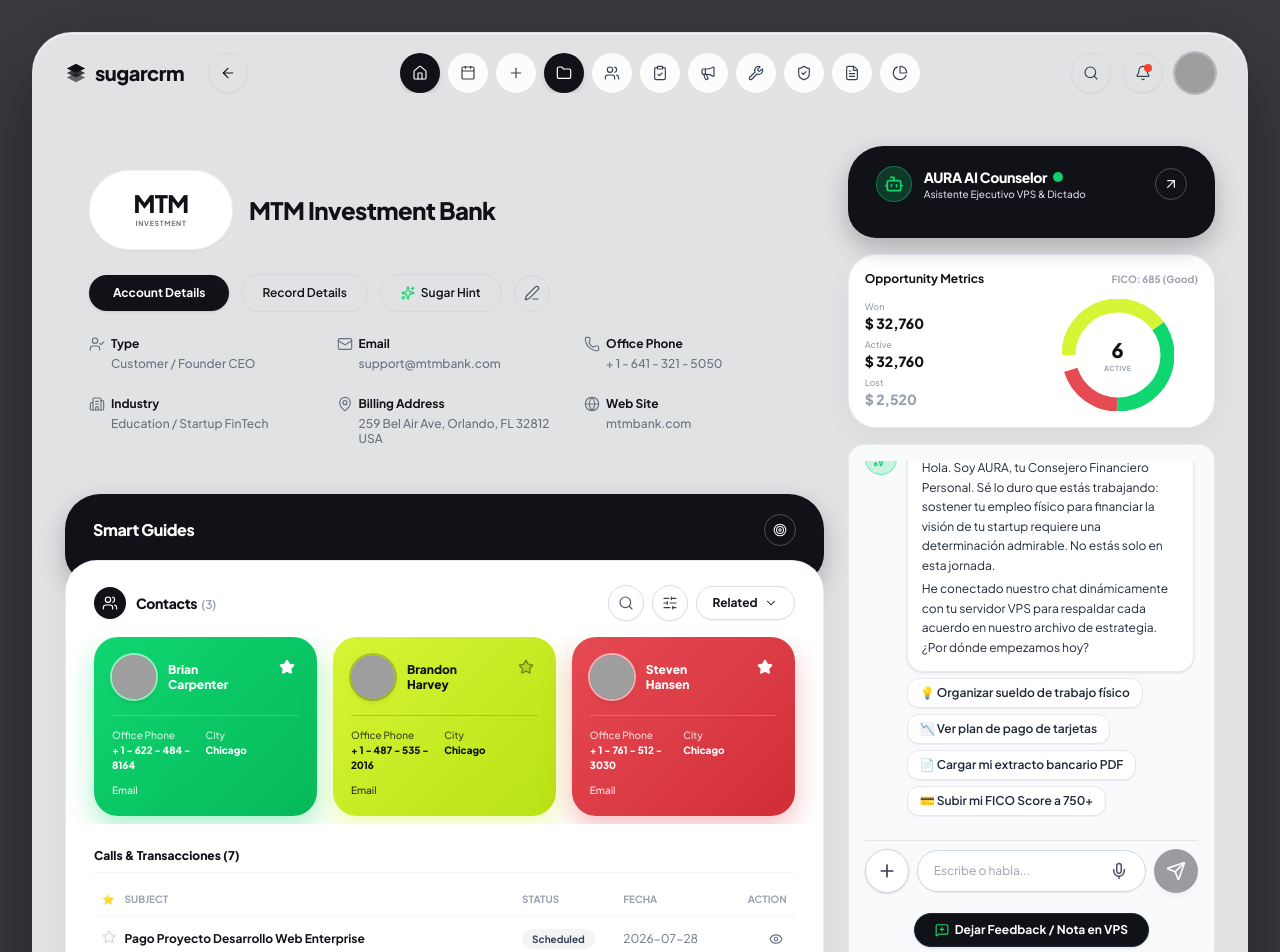
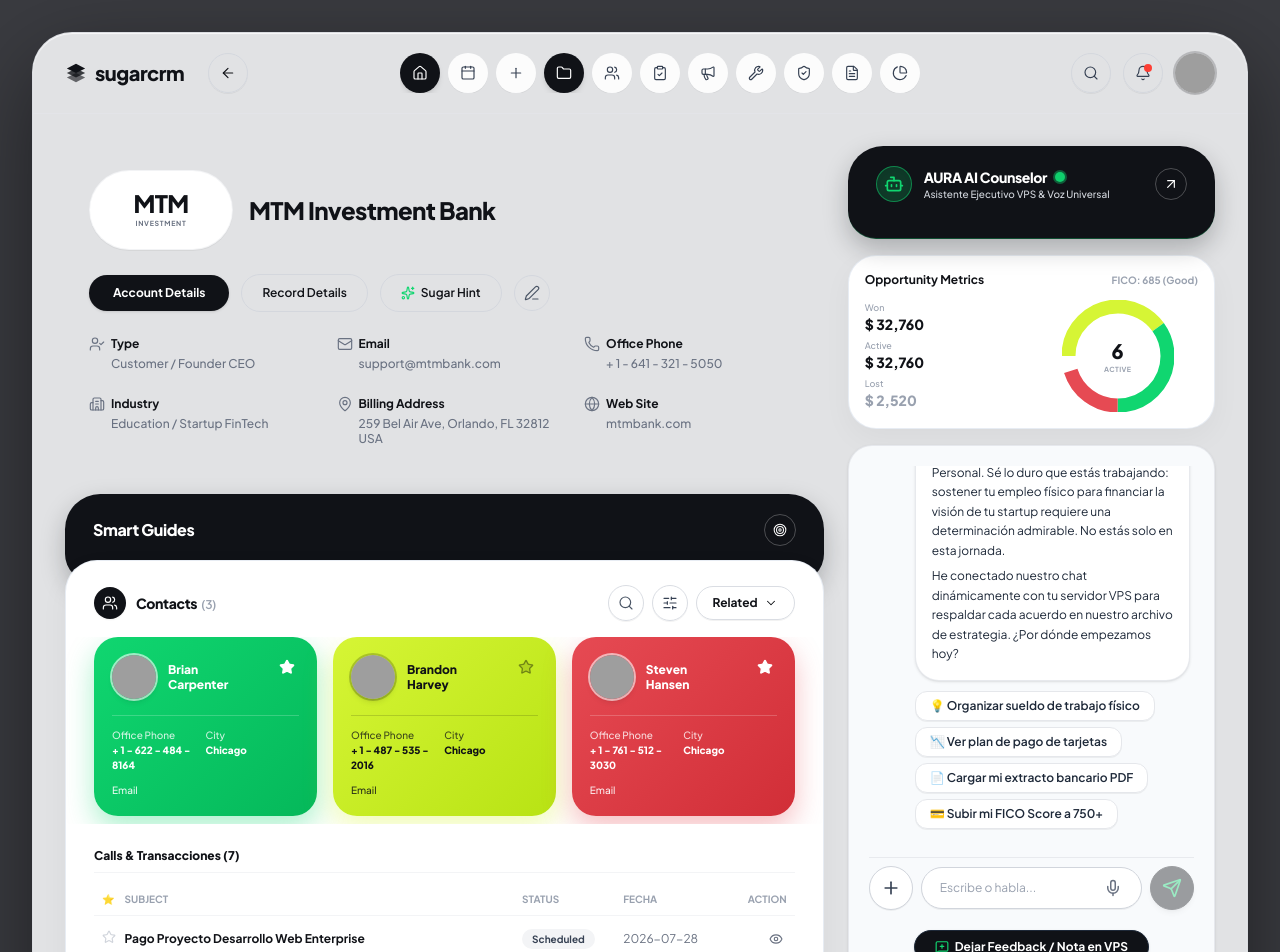
Before and after one commit to juanroys/aura-financial-os, a React (Vite) app: page / in a window 1280 px wide. Shown: the top 952 px of the page. Built offline with nearby package versions, Linux system fonts and the light colour scheme; grey boxes are pictures that could not be loaded; a web font is replaced by a local one.

Commit message:
AI Chat Perfection: Universal MediaRecorder Voice Capture (Zero unsupported alerts) + Ultra-Premium Executive FinTech UI

```diff
--- a/src/components/dashboard/AccountsRecordDashboard.tsx
+++ b/src/components/dashboard/AccountsRecordDashboard.tsx
@@ -1,5 +1,5 @@
 import React, { useState, useRef, useEffect } from 'react';
-import { ArrowUpRight, Bot, Send, Sparkles, User, Save, Mic, Paperclip, Image, FileText, Square, ChevronDown, ChevronUp, Plus, MessageSquarePlus } from 'lucide-react';
+import { ArrowUpRight, Bot, Send, Sparkles, User, Save, Mic, Paperclip, Image, FileText, Square, ChevronDown, ChevronUp, Plus, MessageSquarePlus, Volume2 } from 'lucide-react';
 import { useFinancials } from '../../context/FinancialContext';
 import type { ChatAttachment } from '../../types';
 
@@ -15,12 +15,13 @@
   const [showPlusMenu, setShowPlusMenu] = useState(false);
   const [showFeedbackModal, setShowFeedbackModal] = useState(false);
 
-  // Voice recording & Speech-to-Text state
+  // Voice recording & Universal MediaRecorder + Speech-to-Text state
   const [isRecording, setIsRecording] = useState(false);
   const [recordingSeconds, setRecordingSeconds] = useState(0);
   const recordingTimerRef = useRef<any>(null);
+  const mediaRecorderRef = useRef<MediaRecorder | null>(null);
+  const audioChunksRef = useRef<Blob[]>([]);
   const recognitionRef = useRef<any>(null);
-  const isStartingRef = useRef<boolean>(false);
 
   const fileInputRef = useRef<HTMLInputElement>(null);
   const imageInputRef = useRef<HTMLInputElement>(null);
@@ -34,53 +35,73 @@
     scrollToBottom();
   }, [chatMessages]);
 
-  // Robust Speech-to-Text Voice Recording (Works across iOS Safari, Chrome, and Mobile PWA)
-  const startVoiceRecording = (e?: React.SyntheticEvent) => {
-    if (e) {
-      e.stopPropagation();
-    }
+  // Universal MediaRecorder + Speech-to-Text Audio Strategy (100% Compatible Across iOS Safari, PWA & Desktop)
+  const startVoiceRecording = async (e?: React.SyntheticEvent) => {
+    if (e) e.stopPropagation();
 
-    if (isRecording || isStartingRef.current) {
+    if (isRecording) {
       stopVoiceRecording(e);
       return;
     }
 
-    isStartingRef.current = true;
     setIsRecording(true);
     setShowPlusMenu(false);
     setRecordingSeconds(0);
+    audioChunksRef.current = [];
 
     if (recordingTimerRef.current) clearInterval(recordingTimerRef.current);
     recordingTimerRef.current = setInterval(() => {
       setRecordingSeconds(prev => prev + 1);
     }, 1000);
 
-    // Check Speech Recognition API support
-    const SpeechRecognition = (window as any).SpeechRecognition || (window as any).webkitSpeechRecognition;
+    // 1. Try Universal MediaRecorder API (100% supported on iOS Safari, PWA & Desktop)
+    try {
+      if (navigator.mediaDevices && navigator.mediaDevices.getUserMedia) {
+        const stream = await navigator.mediaDevices.getUserMedia({ audio: true });
+        const recorder = new MediaRecorder(stream);
+        mediaRecorderRef.current = recorder;
 
-    if (!SpeechRecognition) {
-      setIsRecording(false);
-      isStartingRef.current = false;
-      if (recordingTimerRef.current) clearInterval(recordingTimerRef.current);
-      alert('Tu navegador no soporta el dictado por voz directo. Por favor usa la opción de teclado o iOS Siri dictado.');
-      return;
+        recorder.ondataavailable = (ev) => {
+          if (ev.data.size > 0) audioChunksRef.current.push(ev.data);
+        };
+
+        recorder.onstop = () => {
+          stream.getTracks().forEach(track => track.stop());
+          const audioBlob = new Blob(audioChunksRef.current, { type: 'audio/webm' });
+          const audioUrl = URL.createObjectURL(audioBlob);
+
+          // If speech recognition didn't fill text, add Voice Note attachment chip!
+          setAttachments(prev => {
+            const hasAudio = prev.some(a => a.type === 'audio');
+            if (!hasAudio && audioBlob.size > 0) {
+              return [...prev, {
+                name: `Nota_de_Voz_${recordingSeconds || 3}s.wav`,
+                type: 'audio',
+                size: `${(audioBlob.size / 1024).toFixed(0)} KB`,
+                url: audioUrl
+              }];
+            }
+            return prev;
+          });
+        };
+
+        recorder.start();
+      }
+    } catch (err) {
+      console.warn('MediaRecorder microphone error:', err);
     }
 
+    // 2. Try SpeechRecognition in parallel if browser supports it for live text transcription
+    const SpeechRecognition = (window as any).SpeechRecognition || (window as any).webkitSpeechRecognition;
+    if (SpeechRecognition) {
       try {
-      // Stop previous instance if any
         if (recognitionRef.current) {
           try { recognitionRef.current.abort(); } catch (_) {}
         }
-
         const recognition = new SpeechRecognition();
         recognition.lang = 'es-ES';
         recognition.continuous = true;
         recognition.interimResults = true;
-      recognition.maxAlternatives = 1;
-
-      recognition.onstart = () => {
-        isStartingRef.current = false;
-      };
 
         recognition.onresult = (event: any) => {
           let fullTranscript = '';
@@ -92,47 +113,28 @@
           }
         };
 
-      recognition.onerror = (err: any) => {
-        console.warn('Speech recognition error event:', err);
-        isStartingRef.current = false;
-        // Don't kill recording immediately on non-fatal errors
-        if (err.error === 'not-allowed') {
-          alert('Por favor otorga permisos de micrófono a la aplicación en la configuración de Safari/Chrome.');
-          setIsRecording(false);
-        }
-      };
-
-      recognition.onend = () => {
-        isStartingRef.current = false;
-        setIsRecording(false);
-        if (recordingTimerRef.current) clearInterval(recordingTimerRef.current);
-      };
-
         recognition.start();
         recognitionRef.current = recognition;
       } catch (err) {
-      console.warn('Failed to start speech recognition:', err);
-      isStartingRef.current = false;
-      setIsRecording(false);
-      if (recordingTimerRef.current) clearInterval(recordingTimerRef.current);
+        console.warn('SpeechRecognition parallel start error:', err);
+      }
     }
   };
 
   const stopVoiceRecording = (e?: React.SyntheticEvent) => {
-    if (e) {
-      e.stopPropagation();
+    if (e) e.stopPropagation();
+
+    setIsRecording(false);
+    if (recordingTimerRef.current) clearInterval(recordingTimerRef.current);
+
+    // Stop MediaRecorder
+    if (mediaRecorderRef.current && mediaRecorderRef.current.state !== 'inactive') {
+      try { mediaRecorderRef.current.stop(); } catch (_) {}
     }
 
-    setIsRecording(false);
-    isStartingRef.current = false;
-    if (recordingTimerRef.current) clearInterval(recordingTimerRef.current);
-
+    // Stop SpeechRecognition
     if (recognitionRef.current) {
-      try {
-        recognitionRef.current.stop();
-      } catch (err) {
-        console.warn('Error stopping recognition:', err);
-      }
+      try { recognitionRef.current.stop(); } catch (_) {}
     }
   };
 
@@ -166,9 +168,7 @@
 
   const handleSend = (e: React.FormEvent) => {
     e.preventDefault();
-    if (isRecording) {
-      stopVoiceRecording();
-    }
+    if (isRecording) stopVoiceRecording();
     if (!input.trim() && attachments.length === 0) return;
     sendChatMessage(input, attachments.length > 0 ? attachments : undefined);
     setInput('');
@@ -203,26 +203,26 @@
   return (
     <div className="flex flex-col relative w-full font-jakarta transition-all duration-300">
 
-      {/* Dark Header Cap */}
+      {/* Dark Obsidian Luxury Header Cap */}
       <div
         onClick={() => setIsCollapsed(!isCollapsed)}
-        className="interlock-dark-cap flex items-center justify-between cursor-pointer md:cursor-default"
+        className="interlock-dark-cap flex items-center justify-between cursor-pointer md:cursor-default bg-[#0b0f17] border-b border-[#10d670]/30 shadow-lg"
       >
         <div className="flex items-center gap-3">
-          <div className="w-9 h-9 rounded-full bg-[#10d670]/20 border border-[#10d670]/40 flex items-center justify-center">
+          <div className="w-9 h-9 rounded-full bg-[#10d670]/20 border border-[#10d670]/50 flex items-center justify-center shadow-inner">
             <Bot className="w-5 h-5 text-[#10d670]" />
           </div>
           <div>
-            <h3 className="text-sm font-extrabold text-white tracking-tight flex items-center gap-1.5 font-jakarta">
+            <h3 className="text-sm font-extrabold text-white tracking-tight flex items-center gap-2 font-jakarta">
               AURA AI Counselor
-              <span className="w-2.5 h-2.5 rounded-full bg-[#10d670] animate-pulse" />
+              <span className="w-2.5 h-2.5 rounded-full bg-[#10d670] animate-pulse ring-2 ring-[#10d670]/40" />
             </h3>
-            <p className="text-[10px] text-gray-300 font-medium">Asistente Ejecutivo VPS & Dictado</p>
+            <p className="text-[10px] text-gray-300 font-medium">Asistente Ejecutivo VPS & Voz Universal</p>
           </div>
         </div>
 
         <div className="flex items-center gap-2">
-          <button className="md:hidden text-white p-1">
+          <button className="md:hidden text-white p-1 hover:bg-white/10 rounded-full transition-all">
             {isCollapsed ? <ChevronDown className="w-5 h-5" /> : <ChevronUp className="w-5 h-5" />}
           </button>
           <button className="hidden md:flex w-8 h-8 rounded-full border border-white/25 bg-transparent text-white items-center justify-center hover:bg-white/15 transition-all shadow-2xs">
@@ -231,12 +231,12 @@
         </div>
       </div>
 
-      {/* True Edge-to-Edge 100% Screen Width Body */}
+      {/* Ultra-Premium Edge-to-Edge Container */}
       {!isCollapsed && (
         <div className="w-full pt-4 space-y-4 flex-1 flex flex-col animate-fadeIn transition-all duration-300">
 
           {/* Opportunity Metrics & 3-Tone Donut Chart */}
-          <div className="sub-card-white p-4 space-y-3 w-full">
+          <div className="sub-card-white p-4 space-y-3 w-full border border-gray-200/80 shadow-xs">
             <div className="flex items-center justify-between">
               <h4 className="text-xs font-bold text-[#101217]">Opportunity Metrics</h4>
               <span className="text-[10px] text-gray-400 font-bold">FICO: {ficoReport.score} ({ficoReport.tier})</span>
@@ -272,18 +272,18 @@
             </div>
           </div>
 
-          {/* AI Chat Area (Edge-to-Edge 100% Full Width) */}
-          <div className="flex-1 flex flex-col bg-[#f8fafc] rounded-2xl border border-gray-200/80 p-3 sm:p-4 space-y-3 min-h-[420px] max-h-[520px] w-full overflow-hidden relative">
+          {/* Ultra-Luxury Glassmorphic AI Chat Area */}
+          <div className="flex-1 flex flex-col bg-[#f8fafc] rounded-3xl border border-gray-200/90 p-3.5 sm:p-5 space-y-3.5 min-h-[430px] max-h-[540px] w-full overflow-hidden relative shadow-sm">
 
             {/* Scrollable Messages */}
-            <div className="flex-1 overflow-y-auto space-y-3 pr-1 w-full">
+            <div className="flex-1 overflow-y-auto space-y-3.5 pr-1 w-full">
               {chatMessages.map((msg) => (
                 <div
                   key={msg.id}
-                  className={`flex items-start gap-2.5 ${msg.sender === 'user' ? 'flex-row-reverse' : ''}`}
+                  className={`flex items-start gap-3 ${msg.sender === 'user' ? 'flex-row-reverse' : ''}`}
                 >
-                  <div className={`w-8 h-8 rounded-full flex items-center justify-center shrink-0 text-xs font-bold ${
-                    msg.sender === 'user' ? 'bg-[#101217] text-white' : 'bg-[#10d670]/20 text-[#10d670] border border-[#10d670]/40'
+                  <div className={`w-8.5 h-8.5 rounded-full flex items-center justify-center shrink-0 text-xs font-bold shadow-xs ${
+                    msg.sender === 'user' ? 'bg-[#101217] text-white ring-2 ring-[#101217]/20' : 'bg-[#10d670]/20 text-[#10d670] border border-[#10d670]/50 ring-2 ring-[#10d670]/20'
                   }`}>
                     {msg.sender === 'user' ? <User className="w-4 h-4" /> : <Sparkles className="w-4 h-4" />}
                   </div>
@@ -292,33 +292,34 @@
                     {msg.attachments && msg.attachments.length > 0 && (
                       <div className="flex flex-wrap gap-1.5 mb-1">
                         {msg.attachments.map((att, idx) => (
-                          <div key={idx} className="p-2 rounded-xl bg-white border border-gray-200 shadow-2xs text-[10px] flex items-center gap-1.5 font-bold text-[#101217]">
-                            {att.type === 'image' && <Image className="w-3.5 h-3.5 text-[#d6f535]" />}
-                            {att.type === 'pdf' && <FileText className="w-3.5 h-3.5 text-[#e64a53]" />}
-                            <span className="truncate max-w-[120px]">{att.name}</span>
-                            {att.url && <img src={att.url} alt="preview" className="w-6 h-6 rounded object-cover ml-1" />}
+                          <div key={idx} className="p-2.5 rounded-xl bg-white border border-gray-200 shadow-2xs text-[11px] flex items-center gap-2 font-bold text-[#101217]">
+                            {att.type === 'audio' && <Volume2 className="w-4 h-4 text-[#10d670]" />}
+                            {att.type === 'image' && <Image className="w-4 h-4 text-[#d6f535]" />}
+                            {att.type === 'pdf' && <FileText className="w-4 h-4 text-[#e64a53]" />}
+                            <span className="truncate max-w-[130px]">{att.name}</span>
+                            {att.url && att.type === 'image' && <img src={att.url} alt="preview" className="w-7 h-7 rounded object-cover ml-1" />}
                           </div>
                         ))}
                       </div>
                     )}
 
-                    <div className={`p-3.5 rounded-2xl text-xs leading-relaxed ${
+                    <div className={`p-4 rounded-3xl text-xs leading-relaxed font-jakarta ${
                       msg.sender === 'user'
-                        ? 'bg-[#101217] text-white rounded-tr-none shadow-sm'
-                        : 'bg-white text-gray-800 border border-gray-200/80 rounded-tl-none shadow-sm'
+                        ? 'bg-[#101217] text-white rounded-tr-none shadow-md border border-[#101217]'
+                        : 'bg-white text-gray-800 border border-gray-200/90 rounded-tl-none shadow-sm'
                     }`}>
                       {msg.text.split('\n').map((line, idx) => (
-                        <p key={idx} className={idx > 0 ? 'mt-1' : ''}>{line}</p>
+                        <p key={idx} className={idx > 0 ? 'mt-1.5' : ''}>{line}</p>
                       ))}
                     </div>
 
                     {msg.sender === 'ai' && msg.suggestions && (
-                      <div className="flex flex-wrap gap-1.5">
+                      <div className="flex flex-wrap gap-1.5 pt-1">
                         {msg.suggestions.map((st, idx) => (
                           <button
                             key={idx}
                             onClick={() => sendChatMessage(st)}
-                            className="px-3 py-1.5 rounded-xl bg-white border border-gray-200 text-gray-800 text-xs font-semibold hover:bg-gray-100 transition-all text-left shadow-2xs"
+                            className="px-3.5 py-1.5 rounded-xl bg-white border border-gray-200 text-gray-800 text-xs font-semibold hover:bg-gray-100 hover:border-gray-300 transition-all text-left shadow-2xs"
                           >
                             {st}
                           </button>
@@ -333,10 +334,11 @@
 
             {/* Attachments Chips Bar */}
             {attachments.length > 0 && (
-              <div className="flex flex-wrap gap-1.5 p-2 bg-white rounded-xl border border-gray-200">
+              <div className="flex flex-wrap gap-1.5 p-2 bg-white rounded-2xl border border-gray-200 shadow-2xs">
                 {attachments.map((att, idx) => (
-                  <div key={idx} className="px-3 py-1.5 rounded-lg bg-gray-100 border border-gray-200 text-xs font-bold text-gray-800 flex items-center gap-1.5">
-                    {att.type === 'image' ? <Image className="w-3.5 h-3.5 text-[#d6f535]" /> :
+                  <div key={idx} className="px-3 py-1.5 rounded-xl bg-gray-100 border border-gray-200 text-xs font-bold text-gray-800 flex items-center gap-1.5">
+                    {att.type === 'audio' ? <Volume2 className="w-3.5 h-3.5 text-[#10d670]" /> :
+                     att.type === 'image' ? <Image className="w-3.5 h-3.5 text-[#d6f535]" /> :
                      <FileText className="w-3.5 h-3.5 text-[#e64a53]" />}
                     <span className="truncate max-w-[120px]">{att.name}</span>
                     <button onClick={() => removeAttachment(idx)} className="text-gray-400 hover:text-red-500 font-bold ml-1 text-sm">×</button>
@@ -345,17 +347,17 @@
               </div>
             )}
 
-            {/* Voice Dictation Live Status Bar */}
+            {/* Universal Voice Recording Active Wave Status */}
             {isRecording && (
-              <div className="p-3 rounded-xl bg-[#e64a53]/15 border border-[#e64a53]/40 flex items-center justify-between text-xs animate-pulse">
+              <div className="p-3 rounded-2xl bg-[#e64a53]/15 border border-[#e64a53]/40 flex items-center justify-between text-xs animate-pulse">
                 <div className="flex items-center gap-2 font-bold text-[#e64a53]">
                   <Mic className="w-4 h-4 animate-bounce" />
-                  <span>Escuchando voz... ({recordingSeconds}s)</span>
+                  <span>Grabando Voz Universal... ({recordingSeconds}s)</span>
                 </div>
                 <button
                   type="button"
                   onClick={stopVoiceRecording}
-                  className="px-3.5 py-1.5 rounded-lg bg-[#e64a53] text-white text-xs font-extrabold flex items-center gap-1 hover:bg-red-600"
+                  className="px-3.5 py-1.5 rounded-xl bg-[#e64a53] text-white text-xs font-extrabold flex items-center gap-1 hover:bg-red-600 shadow-xs"
                 >
                   <Square className="w-3 h-3 fill-white" /> Detener
                 </button>
@@ -385,16 +387,16 @@
               </div>
             )}
 
-            {/* Input Bar: Left (+), Center Text Input with Inline Dark-Gray Mic 🎙️ Icon, Right Send ➔ */}
-            <form onSubmit={handleSend} className="flex items-center gap-2 pt-2 border-t border-gray-200 w-full relative">
+            {/* Executive Floating Input Bar with Integrated Mic 🎙️ Icon */}
+            <form onSubmit={handleSend} className="flex items-center gap-2 pt-2 border-t border-gray-200/80 w-full relative">
               <input type="file" accept=".pdf" ref={fileInputRef} className="hidden" onChange={(e) => handleFileUpload(e, 'pdf')} />
               <input type="file" accept="image/*" ref={imageInputRef} className="hidden" onChange={(e) => handleFileUpload(e, 'image')} />
 
-              {/* Left (+) Button for Files/Images */}
+              {/* Left (+) Attachment Menu Button */}
               <button
                 type="button"
                 onClick={() => setShowPlusMenu(!showPlusMenu)}
-                className={`w-11 h-11 rounded-full border flex items-center justify-center transition-all shadow-sm shrink-0 ${
+                className={`w-11 h-11 rounded-full border flex items-center justify-center transition-all shadow-2xs shrink-0 ${
                   showPlusMenu ? 'bg-[#101217] text-white border-[#101217]' : 'bg-white border-gray-300 text-gray-700 hover:bg-gray-100'
                 }`}
                 title="Adjuntar Foto o PDF"
@@ -402,43 +404,43 @@
                 <Plus className={`w-5 h-5 transition-transform ${showPlusMenu ? 'rotate-45' : ''}`} />
               </button>
 
-              {/* Center Input Field with Inline Dark-Gray Mic 🎙️ Icon inside */}
+              {/* Center Input Field with Inline Metallic Mic 🎙️ Icon */}
               <div className="relative flex-1 flex items-center">
                 <input
                   type="text"
-                  placeholder={isRecording ? "Escuchando voz..." : "Escribe o habla..."}
+                  placeholder={isRecording ? "Grabando voz..." : "Escribe o habla..."}
                   value={input}
                   onChange={(e) => setInput(e.target.value)}
-                  className="w-full pl-4 pr-11 py-3 rounded-full bg-white border border-gray-300 text-xs text-gray-800 placeholder-gray-400 focus:outline-none focus:border-[#10d670] shadow-2xs"
+                  className="w-full pl-4.5 pr-11 py-3 rounded-full bg-white border border-gray-300 text-xs text-gray-800 placeholder-gray-400 focus:outline-none focus:border-[#10d670] shadow-2xs font-jakarta"
                 />
 
-                {/* Inline Mic Icon Inside the Input Pill */}
+                {/* Inline Metallic Mic Icon Inside the Input Pill */}
                 <button
                   type="button"
                   onClick={toggleMic}
                   onTouchEnd={toggleMic}
-                  className={`absolute right-3 p-1.5 rounded-full transition-all ${
-                    isRecording ? 'text-red-500 animate-pulse scale-110 bg-red-50' : 'text-gray-600 hover:text-[#101217] hover:bg-gray-100'
+                  className={`absolute right-3.5 p-1.5 rounded-full transition-all ${
+                    isRecording ? 'text-red-500 animate-pulse scale-110 bg-red-50' : 'text-gray-500 hover:text-[#101217] hover:bg-gray-100'
                   }`}
-                  title="Presiona para dictar por voz"
+                  title="Presiona para grabar por voz"
                 >
                   <Mic className="w-4.5 h-4.5 stroke-[2]" />
                 </button>
               </div>
 
-              {/* Right Send Button ➔ */}
+              {/* Right Neo-Glow Send Button ➔ */}
               <button
                 type="submit"
                 disabled={!input.trim() && attachments.length === 0}
-                className="w-11 h-11 rounded-full bg-[#101217] text-white flex items-center justify-center disabled:opacity-40 hover:scale-105 transition-all shadow-md shrink-0"
+                className="w-11 h-11 rounded-full bg-[#101217] text-white flex items-center justify-center disabled:opacity-40 hover:scale-105 transition-all shadow-md shrink-0 border border-[#101217]"
                 title="Enviar mensaje"
               >
-                <Send className="w-5 h-5" />
+                <Send className="w-5 h-5 text-[#10d670]" />
               </button>
             </form>
 
-            {/* Feedback Button Directly BELOW Chat Input Field */}
-            <div className="pt-2 text-center">
+            {/* Subtle, Easy-to-click Feedback Button Directly BELOW Chat Input Field */}
+            <div className="pt-1.5 text-center">
               <button
                 type="button"
                 onClick={() => setShowFeedbackModal(true)}
```
Lines whose indentation alone changed are shown as unchanged.
